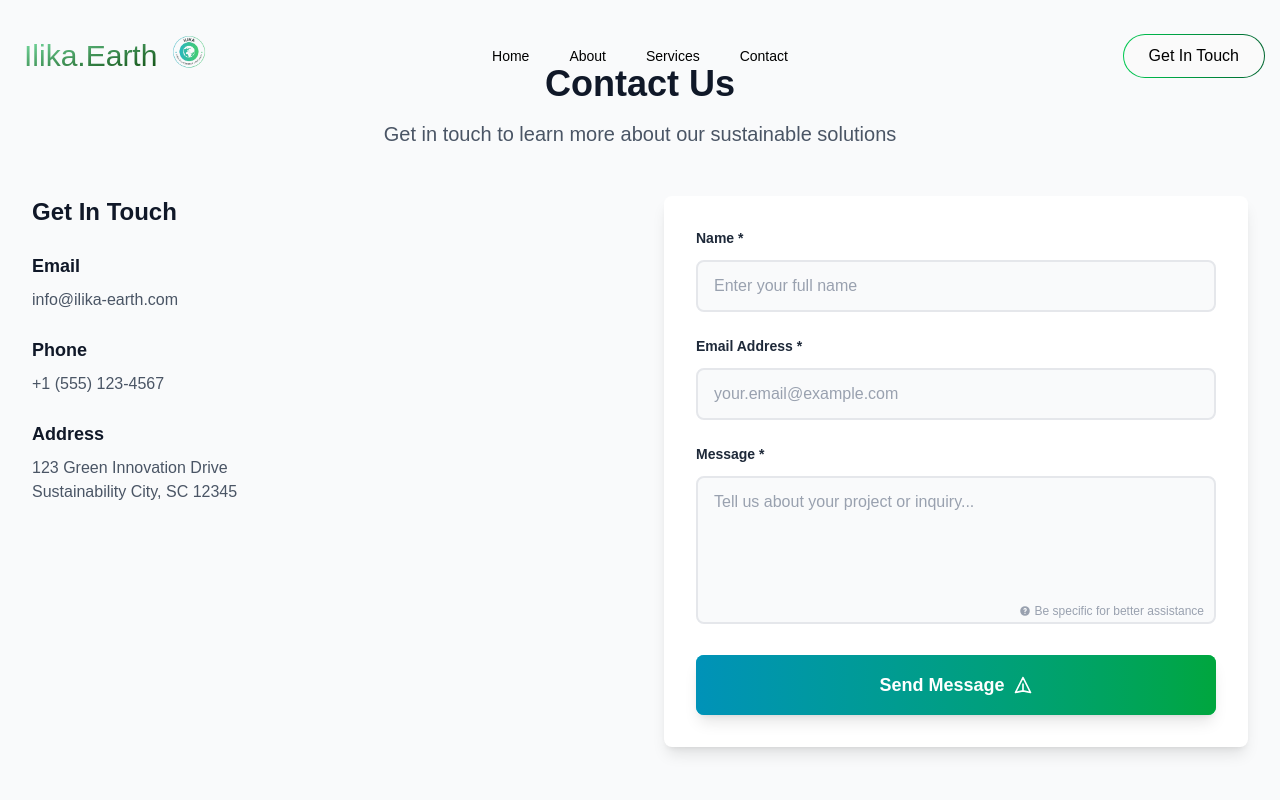
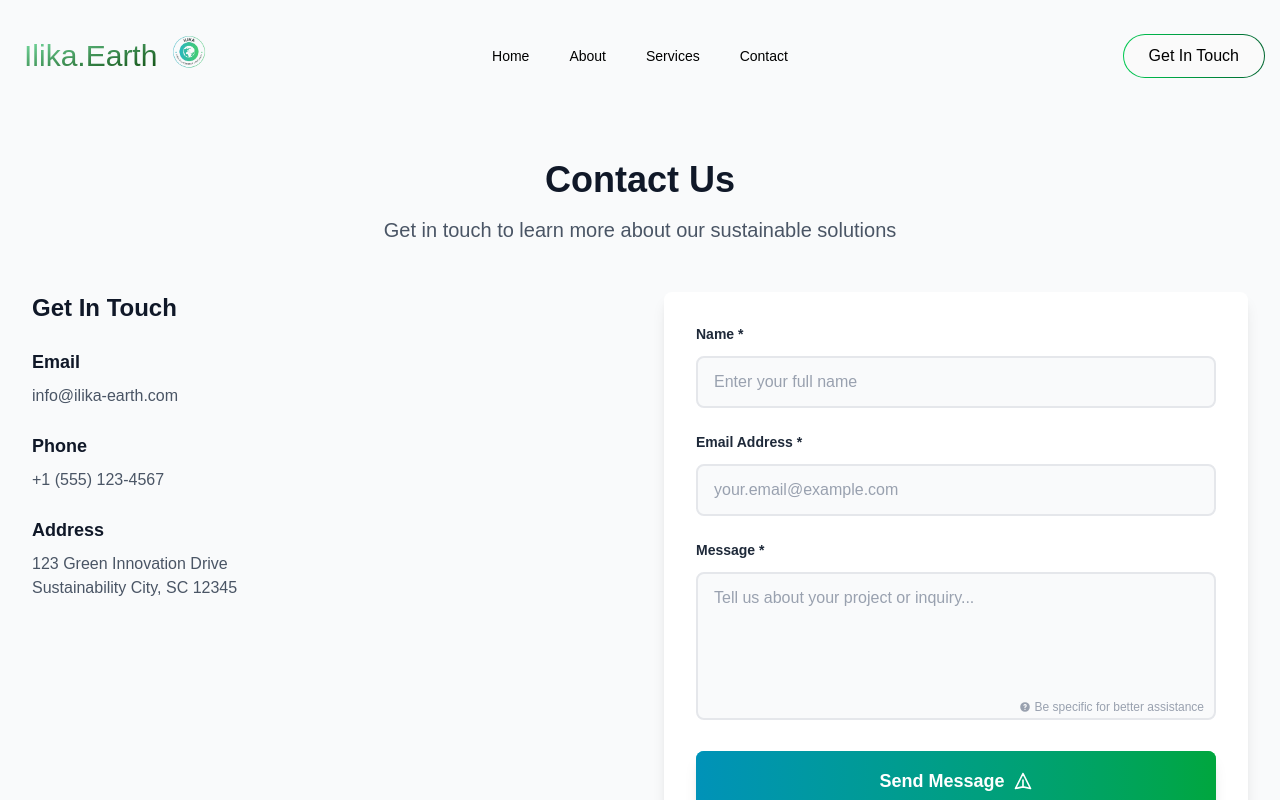
Before and after one commit to JayGupta930/ilika_earth, a Next.js app: page /contact in a window 1280 px wide. Shown: the top 800 px of the page. Built offline with nearby package versions, Linux system fonts and the light colour scheme.

Commit message:
feat: Adjust margin for improved layout in Contact component

```diff
--- a/src/app/contact/page.js
+++ b/src/app/contact/page.js
@@ -41,7 +41,7 @@ export default function Contact() {
         animate="visible"
       >
         <motion.div
-          className="text-center mb-12"
+          className="text-center mb-12 mt-24"
           variants={itemVariants}
         >
           <motion.h1
```
